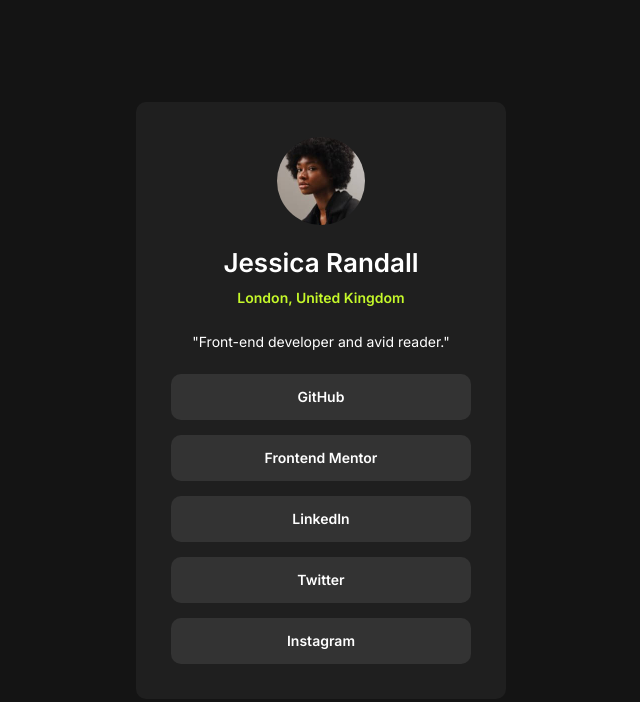
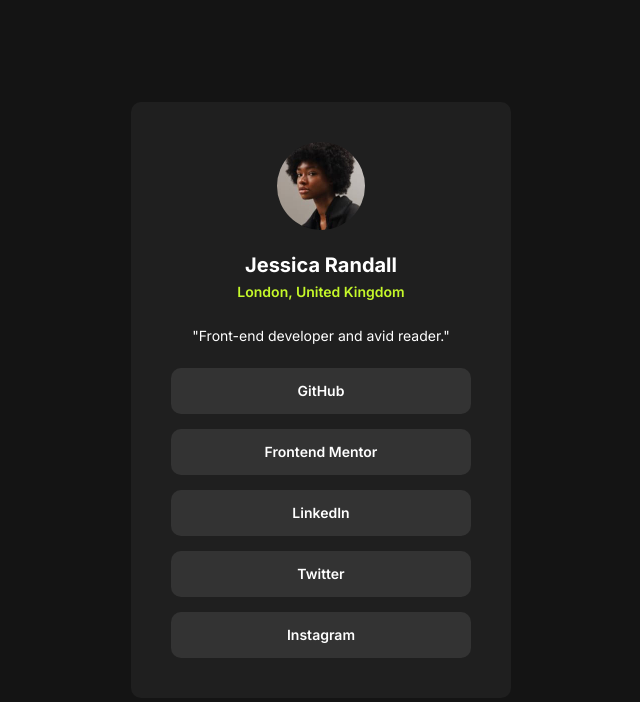
Before and after one commit to DoggiLoL/social-links-profile-main, a plain HTML site: page index.html in a window 1280 px wide. Shown: the whole page, without its empty margins (319-959 px from the left). Drawn offline with Linux system fonts and the light colour scheme.

Commit message:
change h1- font-size, h1 - font-weight and h1 - margin.

```diff
--- a/css/style.css
+++ b/css/style.css
@@ -107,7 +107,7 @@ html, body{
 .card{
     margin: 0 auto;
     background-color: var(--cardBgColor);
-    padding: 35px;
+    padding: 40px;
     border-radius: 10px;
 }
 
@@ -126,9 +126,9 @@ h1, p, ul, a{
 }
 
 h1{
-    font-size: 26px;
-    font-weight: 600;
-    margin: 0 0 15px 0;
+    font-size: 20px;
+    font-weight: 700;
+    margin: 0 0 10px 0;
 
 }
 
```
